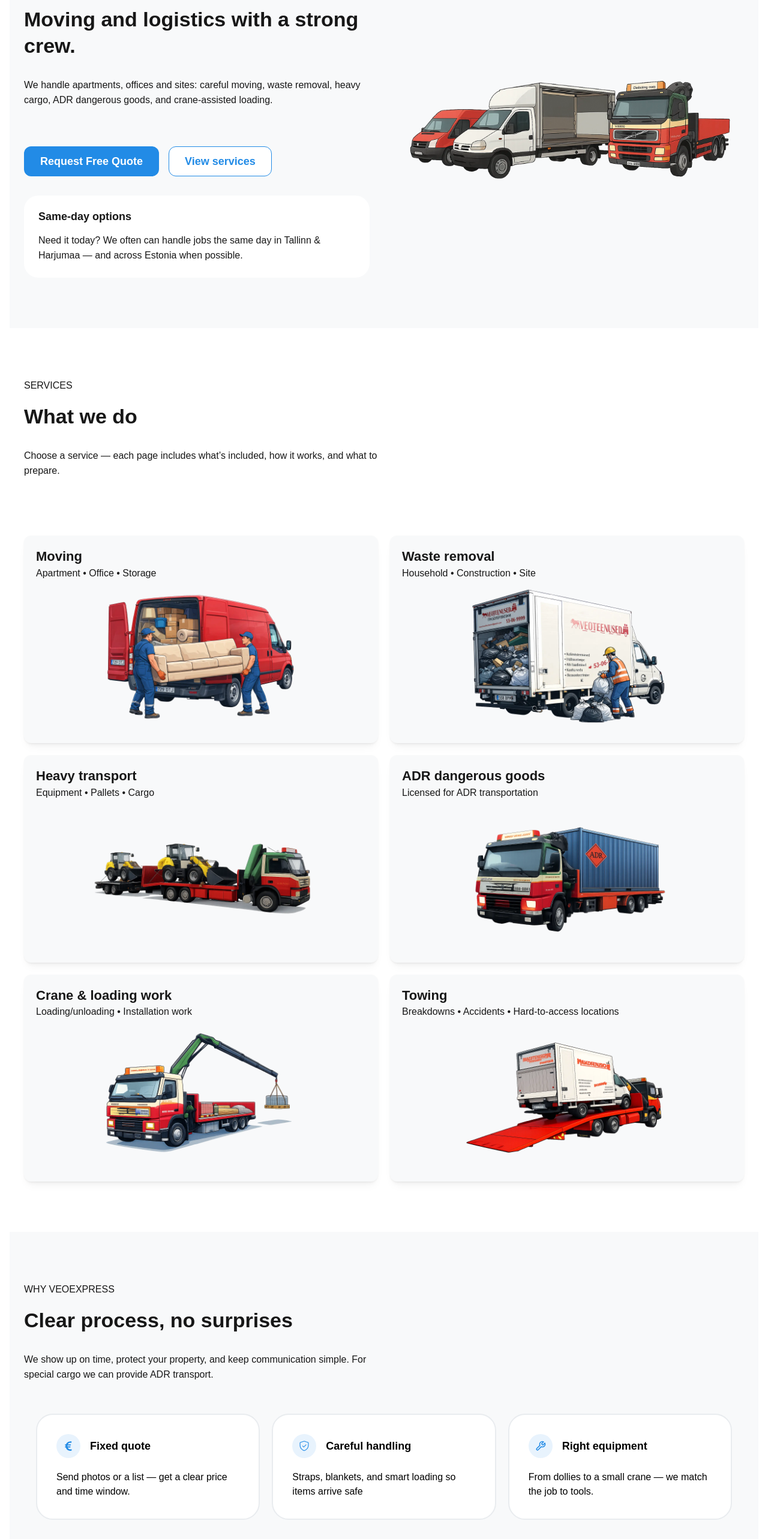
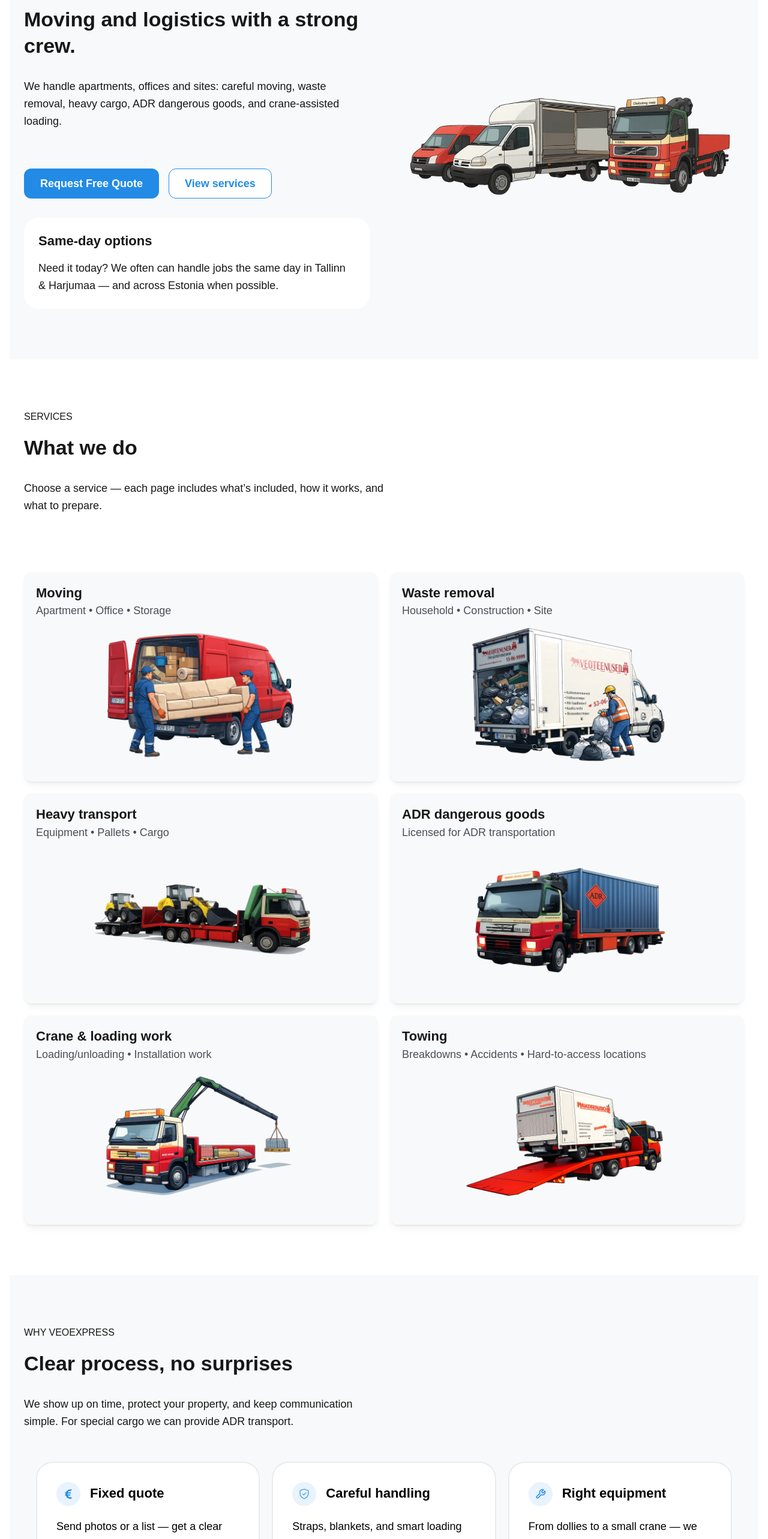
Before and after one commit to serhiishf/veoexpress, a Next.js app: page / in a window 1280 px wide. Shown: the part 200-2766 px from the top of the page at 60% size. Built offline with nearby package versions, Linux system fonts and the light colour scheme.

Commit message:
feat: increase font size in different places

```diff
--- a/src/components/FeatureCard/FeatureCard.tsx
+++ b/src/components/FeatureCard/FeatureCard.tsx
@@ -23,11 +23,11 @@ export function FeatureCard({ title, description, icon_component: Icon, icon_pro
           )}
 
           <div>
-            <Title order={4}>{title}</Title>
+            <Title order={3}>{title}</Title>
           </div>
         </Group>
         <Space h="lg"></Space>
-        <Text>{description}</Text>
+        <Text size="lg">{description}</Text>
       </CardSection>
     </Card>
   );
--- a/src/components/HomeHero/HomeHero.tsx
+++ b/src/components/HomeHero/HomeHero.tsx
@@ -23,8 +23,8 @@ export function HomeHero() {
             </Button>
           </Group>
           <Stack className={classes.additional_info}>
-            <Title size="lg">Same-day options</Title>
-            <Text>Need it today? We often can handle jobs the same day in Tallinn & Harjumaa — and across Estonia when possible.</Text>
+            <Title order={3}>Same-day options</Title>
+            <Text size="lg">Need it today? We often can handle jobs the same day in Tallinn & Harjumaa — and across Estonia when possible.</Text>
           </Stack>
         </Stack>
         <Stack className={classes.right_side} justify="center">
--- a/src/components/RequestDetailsCard/RequestDetailsCard.tsx
+++ b/src/components/RequestDetailsCard/RequestDetailsCard.tsx
@@ -9,7 +9,7 @@ export function RequestDetailsCard() {
     <Paper radius={28} p={28} className={classes.card}>
       <Flex gap={28} align="center" justify="space-between" wrap="wrap">
         <Stack gap={12} style={{ flex: '1 1 560px', minWidth: 0 }}>
-          <Title order={3}>Typical request details</Title>
+          <Title order={2}>Typical request details</Title>
           <SimpleGrid cols={{ base: 1, sm: 2 }} spacing={12} verticalSpacing={12}>
             {items.map((item) => (
               <Group key={item} gap={12} align="center" wrap="nowrap">
@@ -21,7 +21,7 @@ export function RequestDetailsCard() {
                     background: '#9CA3AF',
                   }}
                 />
-                <Text size="sm">{item}</Text>
+                <Text size="lg">{item}</Text>
               </Group>
             ))}
           </SimpleGrid>
@@ -30,11 +30,11 @@ export function RequestDetailsCard() {
         <Divider orientation="vertical" visibleFrom="sm"></Divider>
 
         <Stack gap={10} style={{ flex: '0 0 auto', minWidth: 260 }} align="center">
-          <Button radius={18} size="lg" px={28}>
+          <Button radius={18} size="lg" px={28} w={{ base: '100%', sm: 'auto' }}>
             Get pricing
           </Button>
 
-          <Text size="xs" ta="center" className={classes.button_description} style={{}}>
+          <Text size="md" ta="center" className={classes.button_description} style={{}}>
             We confirm everything before start
           </Text>
         </Stack>
--- a/src/components/SectionDesctiption/SectionDescription.tsx
+++ b/src/components/SectionDesctiption/SectionDescription.tsx
@@ -8,7 +8,7 @@ type SectionDescriptionProps = TextProps & {
 
 export function SectionDescription({ children, ...text_props }: SectionDescriptionProps) {
   return (
-    <Text className={classes.description} maw={600} {...text_props}>
+    <Text size="lg" className={classes.description} maw={600} {...text_props}>
       {children}
     </Text>
   );
--- a/src/components/ServiceCard/ServiceCard.module.css
+++ b/src/components/ServiceCard/ServiceCard.module.css
@@ -17,3 +17,7 @@
 .service_card:hover .card_image {
   transform: scale(1.16);
 }
+
+.description {
+  color: var(--mantine-color-gray-7);
+}
--- a/src/components/ServiceCard/ServiceCard.tsx
+++ b/src/components/ServiceCard/ServiceCard.tsx
@@ -35,7 +35,11 @@ export function ServiceCard({
     <Paper component={href ? 'a' : 'div'} href={href} radius={12} shadow="sm" mih={300} p={0} className={clsx(classes.service_card, className)} {...paper_props}>
       <Box p={content_padding} className={classes.content}>
         <Title order={3}>{title}</Title>
-        {description && <Text>{description}</Text>}
+        {description && (
+          <Text size="lg" className={classes.description}>
+            {description}
+          </Text>
+        )}
         {image_src ? <Image className={classes.card_image} src={image_src} alt={image_alt ?? ''} radius="md" {...image_props} mah={250} fit="contain" /> : null}
       </Box>
     </Paper>
```
